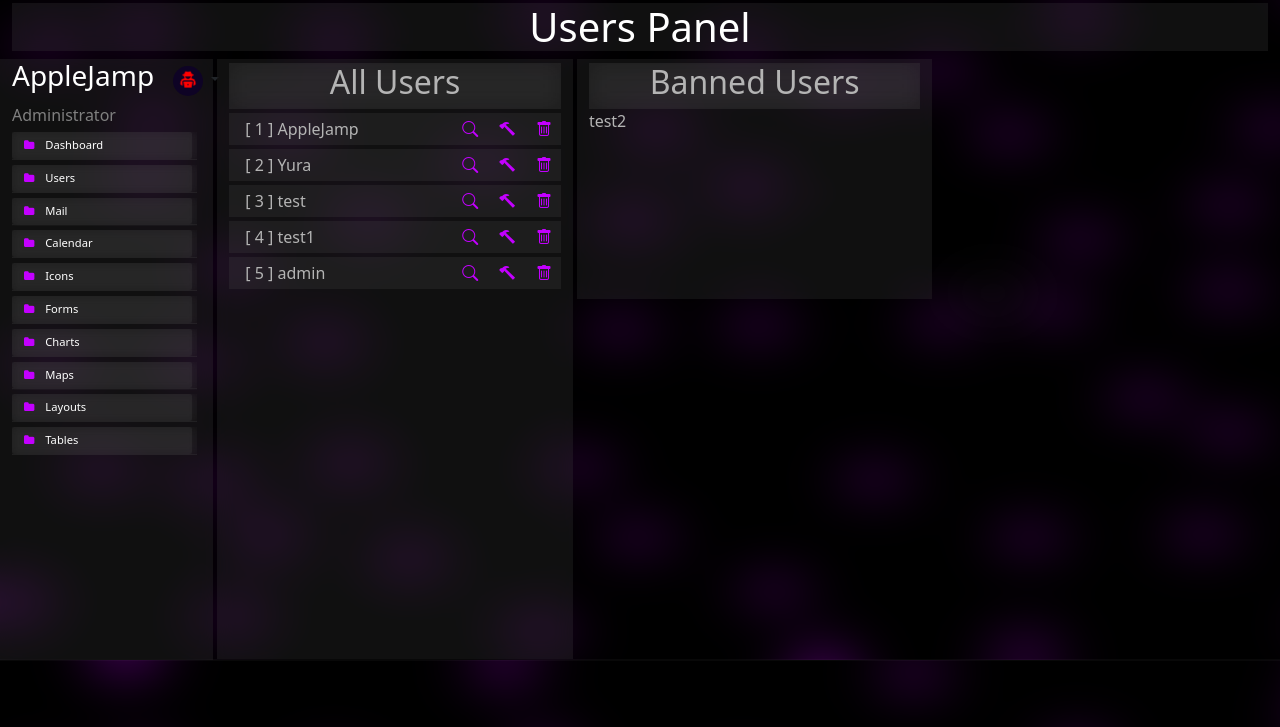
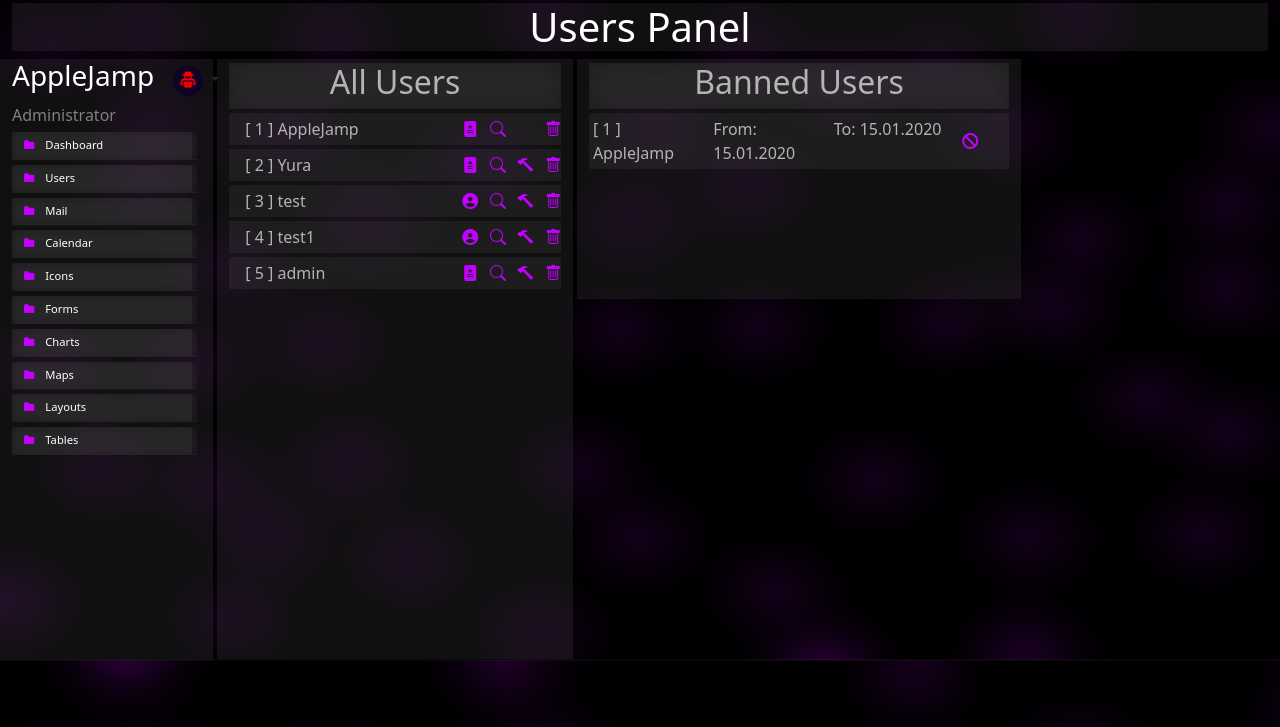
Before and after one commit to Spectixen-Network/STXN-WEBv0, a PHP site: page /adminPanel/users.php in a window 1280 px wide. Shown: the part 73-800 px from the top of the page. Run offline with PHP 8.4, Linux system fonts and the light colour scheme; a user stored in the database is signed in; data comes from the database, SQL or seed files in the repository; tables that the repository leaves empty hold one stand-in row (values such as "Sample post"); some libraries are stand-ins or nearby versions.

Commit message:
Upgrade people upgrade
Přibyla funkce pro zíštění, zda je uživatel opravdu admin. Pokud ne, přesměruje ho zpět odkud přišel.
Byla použita ve všech admin souborech.
V user.php přibylo vypisování banned userů. Pro ownery je možnost promotovat a demotovat usery, alespoň na úrovni layoutu, logika je potřeba dodělat.
Přibyly funkce pro formátování data, které přijde z databáze.
A také funkce pro zíštění, zda je uživatel zabanován.
do login.php přibylo ověření, zda není uživatel zabanován.

```diff
--- a/adminPanel/adminPanelFunctions.php
+++ b/adminPanel/adminPanelFunctions.php
@@ -41,3 +41,10 @@ function adminSidebar()
         <!-- Sidebar end -->
     ';
 }
+function ifNotAdminRedirect()
+{
+    if (!is_admin($_SESSION["UID"]))
+    {
+        header("Location: " . $_SESSION["PAGE"]);
+    }
+}
--- a/adminPanel/dashboard.php
+++ b/adminPanel/dashboard.php
@@ -2,6 +2,7 @@
 session_start();
 include '../funkce.php';
 include  'adminPanelFunctions.php';
+ifNotAdminRedirect();
 
 
 html_start("Admin", "../css/style");
--- a/adminPanel/users.php
+++ b/adminPanel/users.php
@@ -1,12 +1,12 @@
 <?php
 session_start();
 include '../funkce.php';
+include  'adminPanelFunctions.php';
+ifNotAdminRedirect();
 
-include  'adminPanelFunctions.php';
 
 html_start("Admin", "../css/style");
 nav();
-
 echo
 '
         <div class="container-fluid ">
@@ -31,22 +31,19 @@ adminSidebar();
         <!-- userList end -->
 
         <!-- bannedUsersList start -->
-        <div class="col-4 ms-1" style="background-color: rgba(83, 83, 83, 0.2); backdrop-filter: blur(10px); height: 30vh; overflow-y: auto">
+        <div class="col-5 ms-1" style="background-color: rgba(83, 83, 83, 0.2); backdrop-filter: blur(10px); height: 30vh; overflow-y: auto">
             <div class="column">
                 <div>
                     <span class="d-flex justify-content-center mt-1" style="background-color: rgba(83, 83, 83, 0.2); backdrop-filter: blur(10px);">
                         <h2>Banned Users</h2>
                     </span>
-
-                </div>
-                <div>
-                    test2
+                    <?php listAllBannedUsers(); ?>
                 </div>
             </div>
         </div>
         <!-- bannedUsersList end -->
 
-        <div class="col-4">
+        <div class="col-3">
 
         </div>
     </div>
@@ -59,26 +56,51 @@ html_end();
 
 
 //User list start
-function userListsListUser($userId, $userUsername)
+function userListsListUser($userId, $userUsername, $userAdmin)
+{
+
+
+    if (is_admin($_SESSION["UID"]) == 2)
     {
         echo
         '
                 <!-- oneUser start -->
-            <div class="mt-1 userList" style="">
+                <div class="mt-1 userList" >
                     <div class="row" style="width: 100%; margin: 0;">
                         <span class="col-8">
-                        <p class="m-0 p-1 col">[ '.$userId.' ] '.$userUsername.'</p>
+                            <p class="m-0 p-1 col" style="overflow-x: hidden">[ ' . $userId . ' ] ' . $userUsername . '</p>
                         </span>
                         <span class="col-4 d-flex align-content-center flex-wrap">
                             <div class="row">
-                            <span class="col-4">
-                                <a href="#"><i class="bi bi-search"></i></a>
+                                <span class="col-3">';
+        if ($userAdmin)
+        {
+            if ($userAdmin == 1)
+            {
+                echo '      <a href="/handlers/demoteFromAdmin.php?uid=' . $userId . '" title="Admin --> Casual User"><i class="bi bi-file-medical-fill"></i></a>';
+            }
+            if ($userAdmin == 2)
+            {
+                echo '      <a href="" style="cursor: default" title="Owner"><i class="fas fa-crown"></i></a>';
+            }
+        }
+        else
+        {
+            echo '      <a href="/handlers/promoteToAdmin.php?uid=' . $userId . '" title="Casual User --> Admin"><i class="fa-solid fa-circle-user"></i></a>';
+        }
+        echo
+        '                  </span>
+                                <span class="col-3">
+                                    <a href="#" tittle="Search User"><i class="bi bi-search"></i></a>
                                 </span>
-                            <span class="col-4">
-                                <a href="/handlers/banUser.php?uid='.$userId.'"><i class="bi bi-hammer col"></i></a>
-                            </span>
-                            <span class="col-4">
-                                <a href="/handlers/deleteUser.php?uid='.$userId.'"><i class="bi bi-trash"></i></a>
+                                <span class="col-3">';
+        if (!is_banned($userId))
+        {
+            echo ' <a href="/handlers/banUser.php?uid=' . $userId . '" tittle="Ban User"><i class="bi bi-hammer col"></i></a>';
+        }
+        echo '                  </span>
+                                <span class="col-3">
+                                    <a href="/handlers/deleteUser.php?uid=' . $userId . '" tittle="Delete User"><i class="bi bi-trash"></i></a>
                                 </span>
                             </div>
                         </span>
@@ -87,21 +109,106 @@ function userListsListUser($userId, $userUsername)
                 <!-- oneUser end -->
         ';
     }
+    else
+    {
+        echo
+        '
+                <!-- oneUser start -->
+                <div class="mt-1 userList" style="">
+                    <div class="row" style="width: 100%; margin: 0;">
+                        <span class="col-8">
+                            <p class="m-0 p-1 col" style="overflow-x: hidden">[ ' . $userId . ' ] ' . $userUsername . '</p>
+                        </span>
+                        <span class="col-4 d-flex align-content-center flex-wrap">
+                            <div class="row">
+                                <span class="col-3">';
+        if ($userAdmin)
+        {
+            if ($userAdmin == 1)
+            {
+                echo '      <a href="" style="cursor: default" title="Admin"><i class="bi bi-file-medical-fill"></i></a>';
+            }
+            if ($userAdmin == 2)
+            {
+                echo '      <a href="" style="cursor: default" title="Owner"><i class="fas fa-crown"></i></a>';
+            }
+        }
+        else
+        {
+            echo '          <a href="" style="cursor: default" title="Casual User"><i class="fa-solid fa-circle-user"></i></a>';
+        }
+        echo '                  </span>
+                                <span class="col-3">
+                                    <a href="#" tittle="Search User"><i class="bi bi-search"></i></a>
+                                </span>
+                                <span class="col-3">';
+        if (!is_banned($userId))
+        {
+            echo '<a href="/handlers/banUser.php?uid=' . $userId . '" tittle="Ban User"><i class="bi bi-hammer col"></i></a>';
+        }
+        echo '                  </span>
+                                <span class="col-3">
+                                    <a href="/handlers/deleteUser.php?uid=' . $userId . '" tittle="Delete User"><i class="bi bi-trash"></i></a>
+                                </span>
+                            </div>
+                        </span>
+                    </div>
+                </div>
+                <!-- oneUser end -->
+        ';
+    }
+}
 function listAllUsers()
 {
     $con = db_connection();
 
-    $query = "SELECT uid, username FROM user;";
+    $query = "SELECT uid, username, admin FROM user;";
     $result = mysqli_query($con, $query);
-    for($i = 0; $i < mysqli_num_rows($result); $i++)
+    for ($i = 0; $i < mysqli_num_rows($result); $i++)
     {
         $row = mysqli_fetch_assoc($result);
-        userListsListUser($row["uid"], $row["username"]);
+        userListsListUser($row["uid"], $row["username"], $row["admin"]);
     }
 }
 //User list end
 
-function bannedListListUser()
+function bannedListListUser($userId, $userUsername, $from_date, $to_date)
 {
+    echo '
+    <!-- oneUser start -->
+    <div class="mt-1 userList" style="">
+        <div class="row" style="width: 100%; margin: 0;">
+            <span class="col-11 row">
+                <p class="m-0 p-1 col-4" style="overflow-x: hidden">[ ' . $userId . ' ] ' . $userUsername . '</p>
+                <p class="m-0 p-1 col-4" style="overflow-x: hidden">From: ' . date_formatted($from_date) . '</p>
+                <p class="m-0 p-1 col-4" style="overflow-x: hidden">To: ' . date_formatted($to_date) . '</p>
+            </span>
+            <span class="col-1 d-flex align-content-center flex-wrap">
+                <div class="row">
+                    <span class="col-3">
+                    </span>
+                    <span class="col-3">
+                    </span>
+                    <span class="col-3">
+                    </span>
+                    <span class="col-3">
+                        <a href="#"><i class="fa-solid fa-ban"></i></a>
+                    </span>
+                </div>
+            </span>
+        </div>
+    </div>
+    <!-- oneUser end -->';
+}
+function listAllBannedUsers()
+{
+    $con = db_connection();
 
+    $query = "SELECT bu.uid, u.username, bu.from_date, bu.to_date FROM banneduser bu INNER JOIN user u USING(uid);";
+    $result = mysqli_query($con, $query);
+    for ($i = 0; $i < mysqli_num_rows($result); $i++)
+    {
+        $row = mysqli_fetch_assoc($result);
+        bannedListListUser($row["uid"], $row["username"], $row["from_date"], $row["to_date"]);
     }
+}
--- a/funkce.php
+++ b/funkce.php
@@ -98,6 +98,20 @@ function is_admin($uid)
     $query = "SELECT admin FROM user WHERE uid='" . $uid . "'";
     $result = mysqli_query($con, $query);
     return mysqli_fetch_array($result)[0];
+}
+function is_banned($uid)
+{
+    $con = db_connection();
+    $query = "SELECT uid FROM banneduser WHERE uid='" . $uid . "'";
+    $result = mysqli_query($con, $query);
+    if (mysqli_num_rows($result) > 0)
+    {
+        return 1;
+    }
+    else
+    {
+        return 0;
+    }
 }
 function nav()
 {
@@ -353,7 +367,8 @@ function html_start($title, $css_file_pathname_1, $css_file_pathname_2 = "", $cs
         <link href="https://cdn.jsdelivr.net/npm/bootstrap@5.1.3/dist/css/bootstrap.min.css" rel="stylesheet">
         <script src="https://cdn.jsdelivr.net/npm/bootstrap@5.1.3/dist/js/bootstrap.bundle.min.js"></script>
         <link rel="stylesheet" href="https://cdn.jsdelivr.net/npm/bootstrap-icons@1.8.1/font/bootstrap-icons.css">
-        <link href="https://maxcdn.bootstrapcdn.com/font-awesome/4.3.0/css/font-awesome.min.css" rel="stylesheet">
+ <!--       <link href="https://maxcdn.bootstrapcdn.com/font-awesome/4.3.0/css/font-awesome.min.css" rel="stylesheet"> -->
+        <script src="https://kit.fontawesome.com/2f73e7245a.js" crossorigin="anonymous"></script>
         <link rel="stylesheet" href="path/to/font-awesome/css/font-awesome.min.css">
         <link rel="stylesheet" href="/' . $css_file_pathname_1 . '.css">';
     if ($css_file_pathname_2 != "")
@@ -382,6 +397,16 @@ function html_end()
 function curr_time_formatted()
 {
     return date("Y-m-d H:i:s", time());
+}
+function curr_time_date()
+{
+    return date("Y-m-d", time());
+}
+function date_formatted($dateFromDB)
+{
+    $date = explode("-", $dateFromDB);
+    $format = $date[2] . "." . $date[1] . "." . $date[0];
+    return $format;
 }
 function errorModal()
 {
--- /dev/null
+++ b/handlers/demoteFromAdmin.php
@@ -0,0 +1,2 @@
+<?php
+echo "demote";
--- /dev/null
+++ b/handlers/promoteToAdmin.php
@@ -0,0 +1,2 @@
+<?php
+echo "promote";
--- /dev/null
+++ b/handlers/unBanUser.php
@@ -0,0 +1,2 @@
+<?php
+echo 'unban';
```
Also changed, not shown: handlers/login.php (+7 -1 lines), youHaveBeenBanned.php (added, +8 -0 lines), user/6/images/noavatar.png (added). Lines whose indentation alone changed are shown as unchanged.
